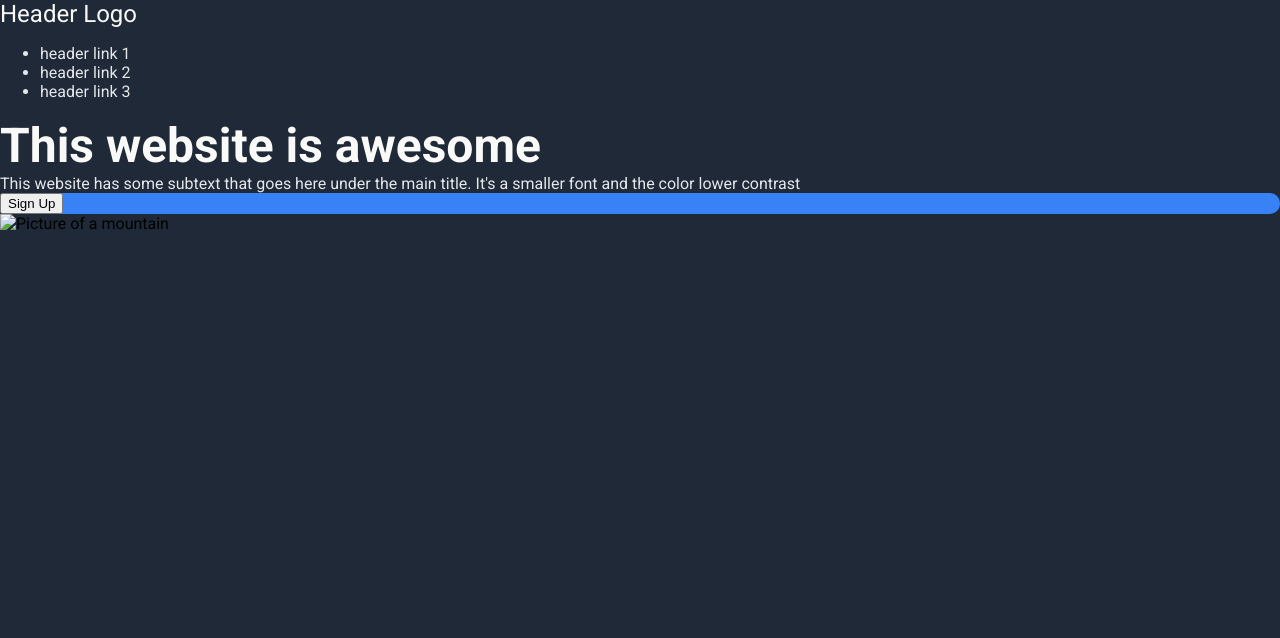
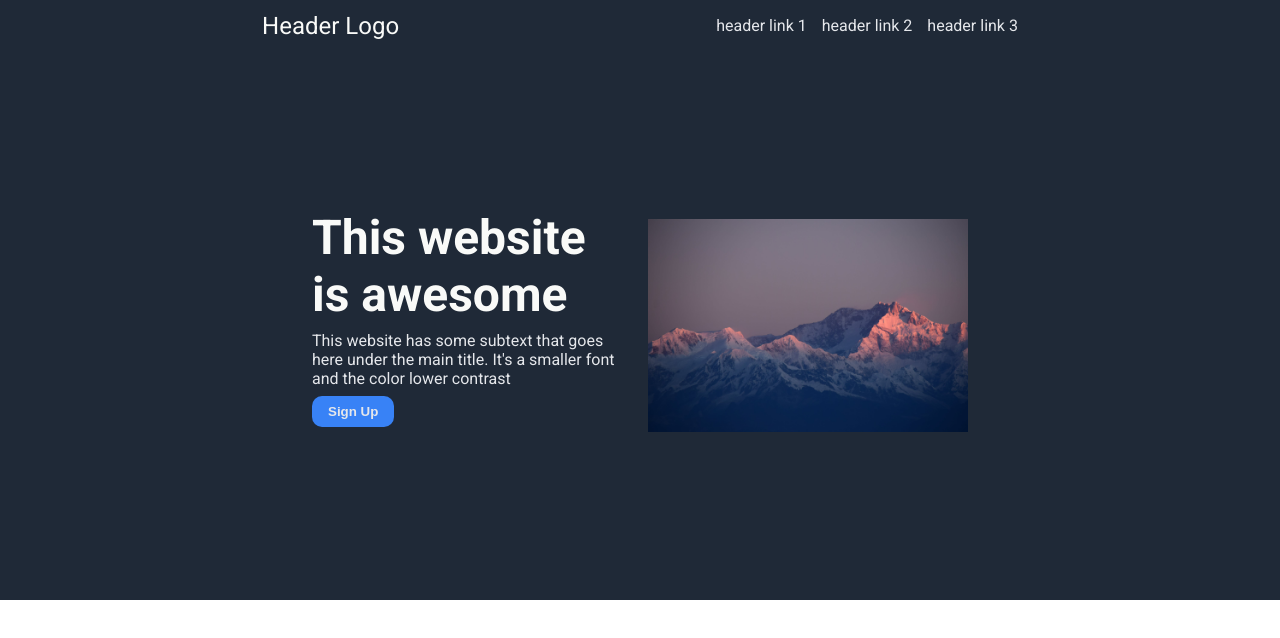
Before and after one commit to daknob77/landing-page, a plain HTML site: page index.html in a window 1280 px wide. Drawn offline with Linux system fonts and the light colour scheme.

Commit message:
Edit header styles and div placement using flexbox

```diff
--- a/styles.css
+++ b/styles.css
@@ -20,12 +20,26 @@ body {
 
 .header-container {
     background-color: #1f2937;
-    height: 100vh;
+    height: 75vh;
     margin:0;
+
+    display:flex;
+    flex-direction: column;
 }
 
 .header-text.logo, .header-content.logo, .header-content.button {
     color: #f9faf8;
+}
+
+.header-text {
+    display:flex;
+    justify-content: space-evenly;
+    align-items: center;
+}
+
+.header-text.links li {
+    margin-left: 15px;
+    list-style-type: none;
 }
 
 .header-text.logo {
@@ -36,12 +50,38 @@ body {
     color: #e5e7eb;
 }
 
+.header-main {
+    display:flex;
+    justify-content: center;
+    align-items: center;
+    flex: 1 1 auto;
+    gap:16px;
+}
+
+.header-content {
+    margin-bottom: 8px;
+    max-width:25vw;
+}
+
 .header-content.logo {
     font-size: 48px;
     font-weight: bolder;
 }
 
-.header-content.button {
+
+.header-content.button button {
     background-color: #3882f6;
     border-radius: 10px;
+    padding: 8px 16px;
+    font-weight: bold;
+    border:none;
+    color: #e5e7eb;
 }
+
+.header-main.image {
+    max-width: fit-content;
+}
+
+.header-main.image img {
+    width: 25vw;
+}
```
Also changed, not shown: images/mountain.jpg (added).
